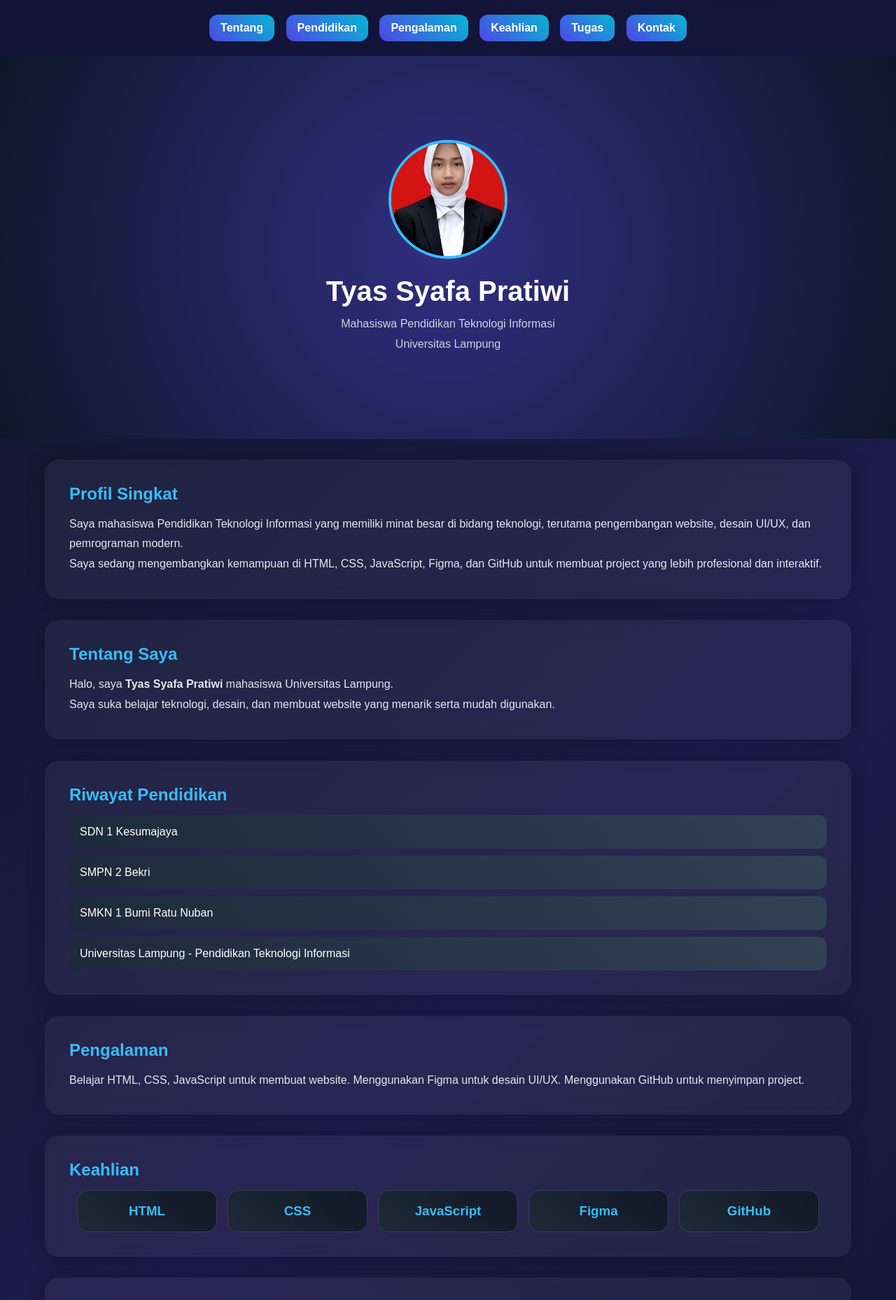
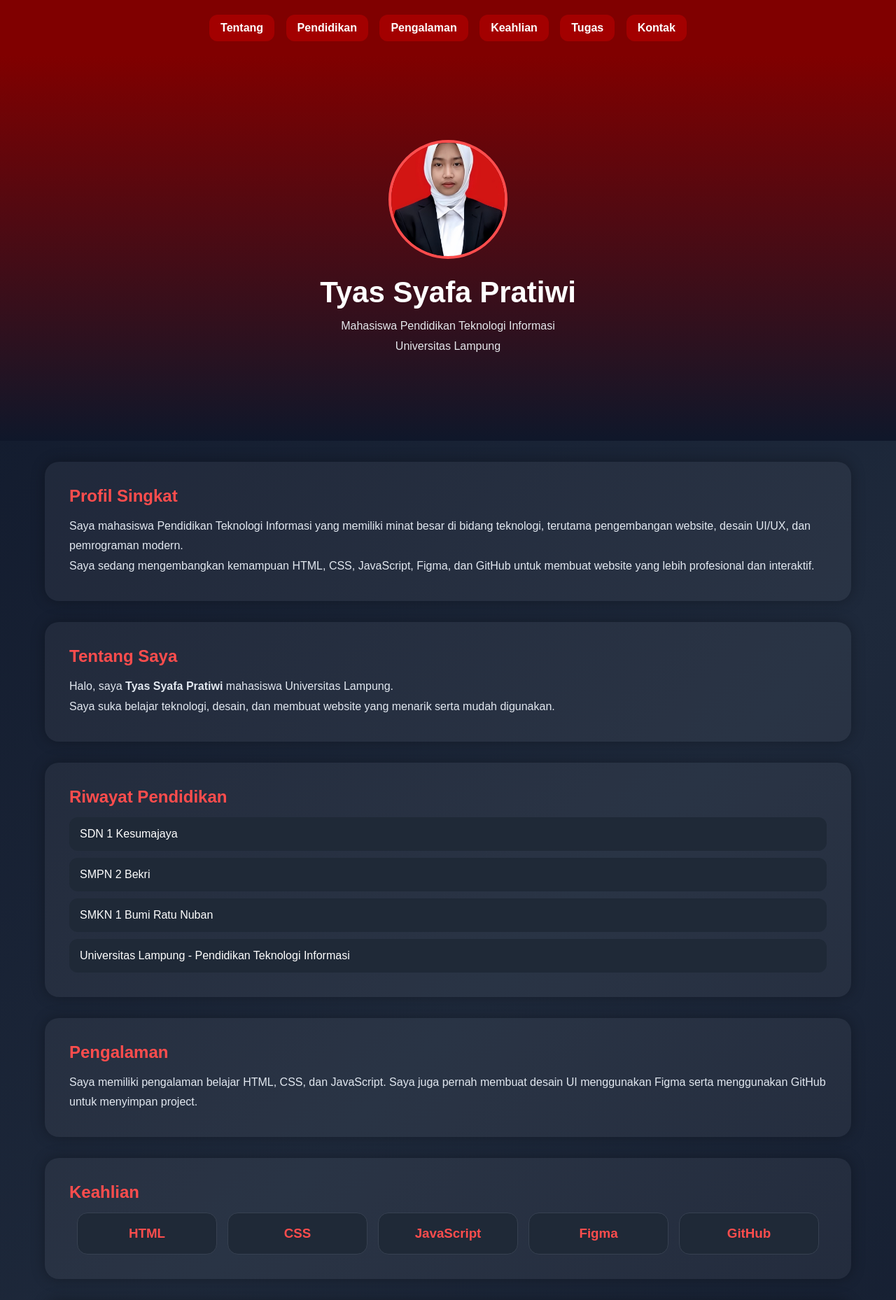
Before and after one commit to tpratiwityas/poertofolio-Tyas-Syafa-Pratiwi, a plain HTML site: page index.html in a window 1280 px wide. Shown: the top 1858 px of the page at 70% size. Drawn offline with Linux system fonts and the light colour scheme.

Commit message:
Update index.html

```diff
--- a/index.html
+++ b/index.html
@@ -17,17 +17,16 @@ font-family:Arial,sans-serif;
 }
 
 body{
-background:linear-gradient(135deg,#0f172a,#1e1b4b,#0f172a);
+background:linear-gradient(135deg,#0f172a,#1e293b,#0f172a);
 color:white;
 }
 
-/* ===== NAV ===== */
+/* ===== NAVBAR ===== */
 nav{
+background:#800000;
 position:sticky;
 top:0;
 z-index:1000;
-background:rgba(20,20,60,0.8);
-backdrop-filter:blur(10px);
 padding:15px;
 text-align:center;
 }
@@ -37,7 +36,7 @@ color:white;
 text-decoration:none;
 margin:6px;
 padding:10px 16px;
-background:linear-gradient(45deg,#4f46e5,#06b6d4);
+background:#a30000;
 border-radius:12px;
 display:inline-block;
 transition:0.3s;
@@ -45,32 +44,32 @@ font-weight:bold;
 }
 
 nav a:hover{
-transform:scale(1.05);
-background:linear-gradient(45deg,#06b6d4,#9333ea);
+background:#ff1a1a;
+transform:translateY(-2px);
 }
 
 /* ===== HEADER ===== */
 header{
 text-align:center;
 padding:120px 20px;
-background:radial-gradient(circle,#312e81,#0f172a);
+background:linear-gradient(to bottom,#800000,#0f172a);
 }
 
 .profile-img{
 width:170px;
 height:170px;
 border-radius:50%;
-border:4px solid #38bdf8;
+border:4px solid #ff4d4d;
 object-fit:cover;
 }
 
 header h1{
-font-size:40px;
+font-size:42px;
 margin-top:20px;
 }
 
 header p{
-color:#cbd5e1;
+color:#e5e7eb;
 margin-top:10px;
 }
 
@@ -81,12 +80,11 @@ margin:30px auto;
 background:rgba(255,255,255,0.05);
 padding:35px;
 border-radius:20px;
-backdrop-filter:blur(8px);
-box-shadow:0 0 25px rgba(0,0,0,0.3);
+box-shadow:0 0 20px rgba(0,0,0,0.3);
 }
 
 h2{
-color:#38bdf8;
+color:#ff4d4d;
 margin-bottom:15px;
 }
 
@@ -96,18 +94,19 @@ color:#e2e8f0;
 line-height:1.8;
 }
 
-/* ===== EDUCATION (NO CLICK) ===== */
+/* ===== RIWAYAT PENDIDIKAN (NO CLICK + NO BUTTON EFFECT) ===== */
 .school-box{
-background:linear-gradient(45deg,#1e293b,#334155);
+background:#1f2937;
 padding:15px;
 margin-top:10px;
 border-radius:12px;
+color:white;
 transition:0.3s;
 }
 
 .school-box:hover{
-transform:translateX(5px);
-background:linear-gradient(45deg,#334155,#475569);
+background:#2d3748;
+transform:none; /* 🔥 tidak ada efek tombol */
 }
 
 /* ===== SKILLS ===== */
@@ -122,42 +121,43 @@ justify-content:center;
 width:200px;
 padding:18px;
 border-radius:15px;
-background:linear-gradient(45deg,#1f2937,#111827);
+background:#1f2937;
 text-align:center;
 text-decoration:none;
 color:white;
 transition:0.3s;
-border:1px solid #334155;
+border:1px solid #374151;
 }
 
 .skill-card:hover{
 transform:translateY(-8px);
-box-shadow:0 0 15px #38bdf8;
+box-shadow:0 0 15px #ff4d4d;
 }
 
 .skill-card h3{
-color:#38bdf8;
+color:#ff4d4d;
 }
 
-/* ===== TASK ===== */
+/* ===== TUGAS ===== */
 #tugas .school-box{
 cursor:pointer;
 }
 
 #tugas a{
+text-decoration:none;
 color:white;
-text-decoration:none;
 font-weight:bold;
 display:block;
 }
 
 #tugas .school-box:hover{
-background:linear-gradient(45deg,#2563eb,#9333ea);
+background:#800000;
+transform:translateY(-5px);
 }
 
-/* ===== CONTACT ===== */
+/* ===== KONTAK ===== */
 .contact-box{
-background:linear-gradient(45deg,#1f2937,#0f172a);
+background:#1f2937;
 padding:20px;
 margin-top:10px;
 border-radius:15px;
@@ -167,7 +167,7 @@ transition:0.3s;
 
 .contact-box:hover{
 transform:scale(1.03);
-background:linear-gradient(45deg,#334155,#1e293b);
+background:#2d3748;
 }
 
 /* ===== FOOTER ===== */
@@ -175,8 +175,9 @@ footer{
 text-align:center;
 padding:20px;
 margin-top:30px;
-background:#0f172a;
-color:#94a3b8;
+background:#800000;
+color:white;
+font-weight:bold;
 }
 
 </style>
@@ -204,26 +205,30 @@ color:#94a3b8;
 <!-- PROFIL -->
 <section>
 <h2>Profil Singkat</h2>
+
 <p>
 Saya mahasiswa Pendidikan Teknologi Informasi yang memiliki minat besar di bidang teknologi, terutama pengembangan website, desain UI/UX, dan pemrograman modern.
 </p>
+
 <p>
-Saya sedang mengembangkan kemampuan di HTML, CSS, JavaScript, Figma, dan GitHub untuk membuat project yang lebih profesional dan interaktif.
+Saya sedang mengembangkan kemampuan HTML, CSS, JavaScript, Figma, dan GitHub untuk membuat website yang lebih profesional dan interaktif.
 </p>
 </section>
 
 <!-- TENTANG -->
 <section id="tentang">
 <h2>Tentang Saya</h2>
+
 <p>
 Halo, saya <b>Tyas Syafa Pratiwi</b> mahasiswa Universitas Lampung.
 </p>
+
 <p>
 Saya suka belajar teknologi, desain, dan membuat website yang menarik serta mudah digunakan.
 </p>
 </section>
 
-<!-- PENDIDIKAN (NO CLICK) -->
+<!-- PENDIDIKAN (FIX: NO CLICK, NO EFFECT) -->
 <section id="pendidikan">
 <h2>Riwayat Pendidikan</h2>
 
@@ -237,11 +242,11 @@ Saya suka belajar teknologi, desain, dan membuat website yang menarik serta muda
 <!-- PENGALAMAN -->
 <section id="pengalaman">
 <h2>Pengalaman</h2>
+
 <p>
-Belajar HTML, CSS, JavaScript untuk membuat website.
-Menggunakan Figma untuk desain UI/UX.
-Menggunakan GitHub untuk menyimpan project.
+Saya memiliki pengalaman belajar HTML, CSS, dan JavaScript. Saya juga pernah membuat desain UI menggunakan Figma serta menggunakan GitHub untuk menyimpan project.
 </p>
+
 </section>
 
 <!-- KEAHLIAN -->
```
